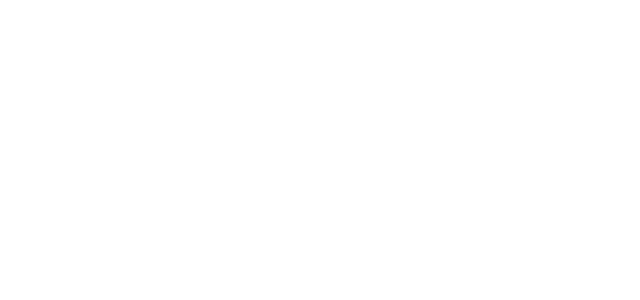
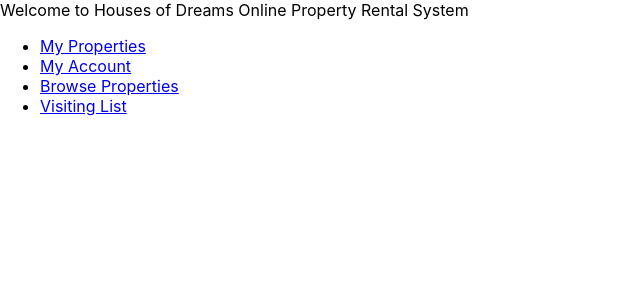
Before and after one commit to mattorchard/OPR, a React (Create React App) app in the folder client/: page / in a window 1280 px wide. Shown: the top 300 px of the page, without its empty margins (0-640 px from the left). Built offline with nearby package versions, Linux system fonts and the light colour scheme.

Commit message:
Add landing screen and basic routes

```diff
--- a/client/src/Screens/LandingScreen/LandingScreen.js
+++ b/client/src/Screens/LandingScreen/LandingScreen.js
@@ -1,7 +1,25 @@
 import React, {Component} from "react";
+import {Link} from "react-router-dom";
+
 
 export default class LandingScreen extends Component {
   render() {
-    return <div/>;
+    return <main>
+      Welcome to Houses of Dreams Online Property Rental System
+      <ul>
+        <li>
+          <Link to="/my-properties">My Properties</Link>
+        </li>
+        <li>
+          <Link to="/my-account">My Account</Link>
+        </li>
+        <li>
+          <Link to="/browse">Browse Properties</Link>
+        </li>
+        <li>
+          <Link to="/visiting-list">Visiting List</Link>
+        </li>
+      </ul>
+    </main>;
   }
 }
--- a/client/src/index.js
+++ b/client/src/index.js
@@ -5,12 +5,22 @@ import { BrowserRouter, Route } from 'react-router-dom';
 
 import LoginScreen from "./Screens/LoginScreen/LoginScreen";
 import LandingScreen from "./Screens/LandingScreen/LandingScreen";
+import MyPropertiesScreen from "./Screens/MyPropertiesScreen/MyPropertiesScreen";
+import UserScreen from "./Screens/UserScreen/UserScreen";
+import CreateUserScreen from "./Screens/CreateUserScreen/CreateUserScreen";
+import BrowsePropertiesScreen from "./Screens/BrowsePropertiesScreen/BrowsePropertiesScreen";
+import VisitingListScreen from "./Screens/VisitingListScreen/VisitingListScreen";
 
 ReactDOM.render(
   <BrowserRouter>
     <div>
       <Route path="/" component={LandingScreen} exact={true}/>
       <Route path="/login" component={LoginScreen}/>
+      <Route path="/my-properties" component={MyPropertiesScreen}/>
+      <Route path="/my-account" component={UserScreen}/>
+      <Route path="/create-account" component={CreateUserScreen}/>
+      <Route path="/browse" component={BrowsePropertiesScreen}/>
+      <Route path="/visiting-list" component={VisitingListScreen}/>
     </div>
   </BrowserRouter>,
   document.getElementById('root'));
```
